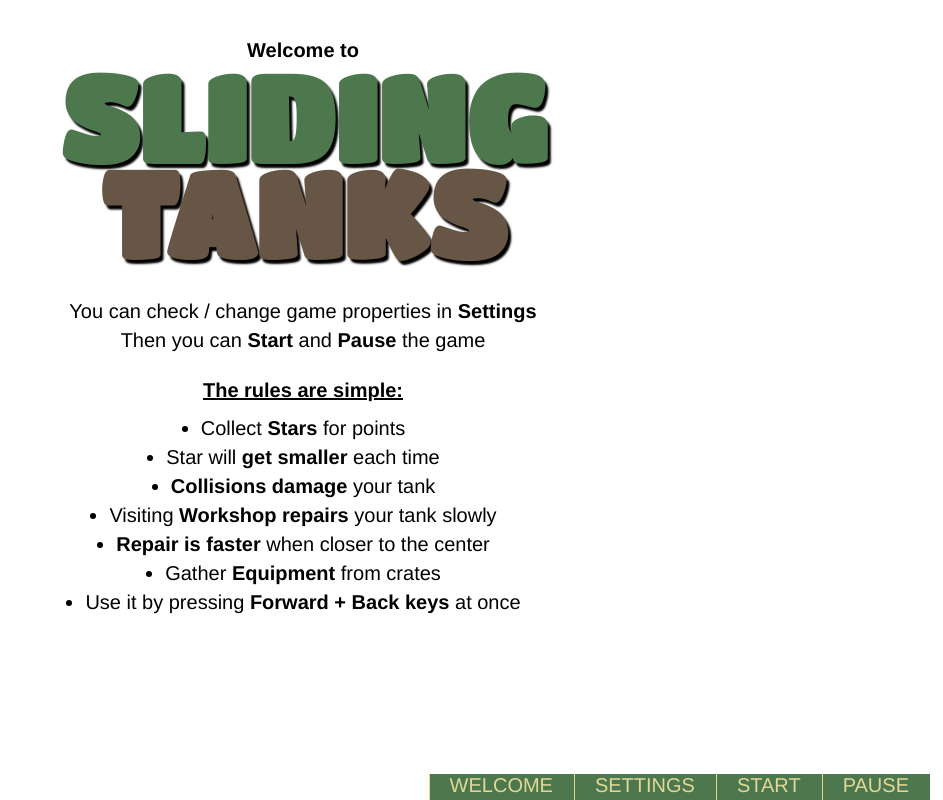
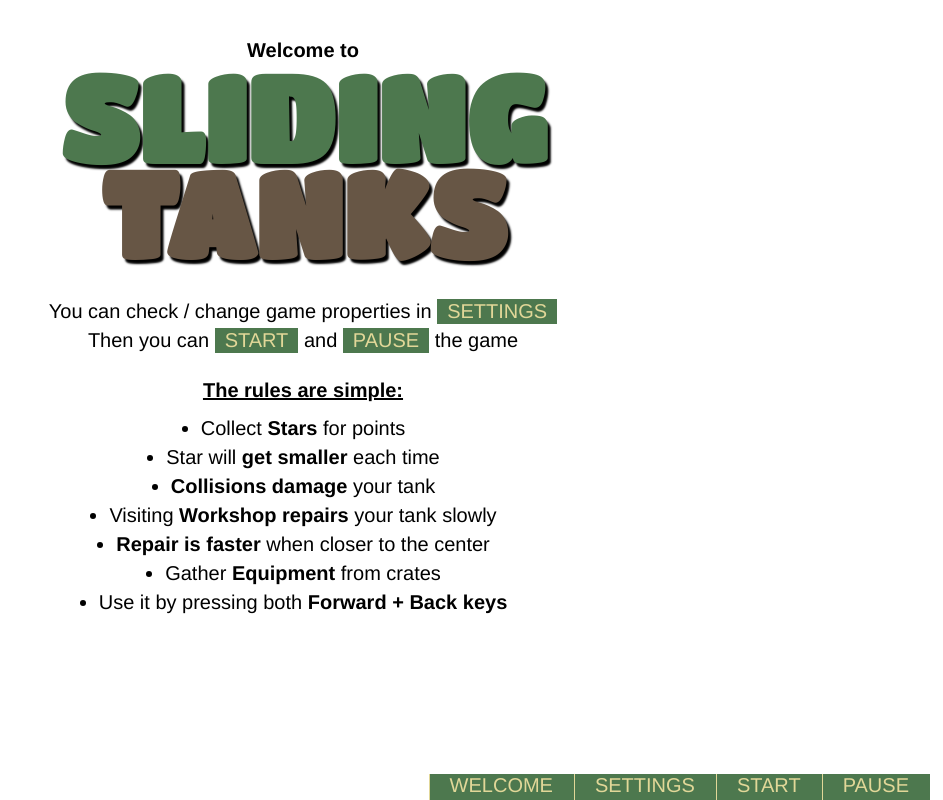
Before and after one commit to MarcinOstaszewski/sliding-tanks, a React (Create React App) app: page / in a window 1280 px wide. Shown: the whole page, without its empty margins (337-1280 px from the left). Built offline with nearby package versions, Linux system fonts and the light colour scheme.

Commit message:
add Settings, Start & Pause buttons on Welcome screen

```diff
--- a/src/components/GameStateView/GameStateView.jsx
+++ b/src/components/GameStateView/GameStateView.jsx
@@ -1,9 +1,10 @@
 import React, { useState } from 'react';
-import { playersData, goalData, bonusData, gameStateActions } from '../../store'
+import { playersData, goalData, bonusData, gameStateActions } from '../../store';
 import { useSelector, useDispatch } from 'react-redux';
 import { Welcome, Settings, GameOver } from './';
 import GameBoard from '../GameBoard/GameBoard';
 import { StyledUl } from './GameStateView.Styled';
+import { gameStates } from '../../helpers';
 
 const GameStateView = () => {
     const dispatch = useDispatch();
@@ -17,8 +18,12 @@ const GameStateView = () => {
 
     let gameStateComponent = null;
 
+    const changeGameState = (type) => {
+        dispatch(gameStateActions.changeGameState(type));
+    }
+
     switch (gameState) {
-        case 'SETTINGS':
+        case gameStates.SETTINGS:
             gameStateComponent = (
                 <Settings
                     playersValues={playersValues}
@@ -26,7 +31,7 @@ const GameStateView = () => {
                 />
             );
             break;
-        case 'GAME_ON':
+        case gameStates.GAME_ON:
             let activePlayersValues = playersValues.map((values, index) => {
                 values.active = activePlayersList[index];
                 return values;
@@ -43,26 +48,24 @@ const GameStateView = () => {
                 />
             );
             break;
-        case 'GAME_PAUSED':
+        case gameStates.GAME_PAUSED:
             gameStateComponent = (<GameOver />);
             break;
         default:
-            gameStateComponent = (<Welcome />);
+            gameStateComponent = (<Welcome
+                changeGameState = { changeGameState }
+            />);
             break;
-    }
-
-    const changeGameState = (type) => {
-        dispatch(gameStateActions.changeGameState(type));
     }
 
     return (
         <div>
             {gameStateComponent}
             <StyledUl>
-                <li onClick={() => changeGameState('WELCOME')}>WELCOME</li>
-                <li onClick={() => changeGameState('SETTINGS')}>SETTINGS</li>
-                <li onClick={() => changeGameState('GAME_ON')}>START</li>
-                <li onClick={() => changeGameState('GAME_PAUSED')}>PAUSE</li>
+                <li onClick={() => changeGameState(gameStates.WELCOME)}>WELCOME</li>
+                <li onClick={() => changeGameState(gameStates.SETTINGS)}>SETTINGS</li>
+                <li onClick={() => changeGameState(gameStates.GAME_ON)}>START</li>
+                <li onClick={() => changeGameState(gameStates.GAME_PAUSED)}>PAUSE</li>
             </StyledUl>
         </div>
     );
--- a/src/components/GameStateView/Welcome.Styled.jsx
+++ b/src/components/GameStateView/Welcome.Styled.jsx
@@ -25,6 +25,17 @@ const WelcomeStyled = styled.div`
     }
     p {
         padding: 3px 0;
+        .menu-link {
+            background-color: ${coloursPalette.primary};
+            color: ${coloursPalette.secondaryLight};
+            cursor: pointer;
+            padding: 1px 10px 2px;
+            text-transform: uppercase;
+            :hover {
+                background-color: ${coloursPalette.primaryLight};
+                transition: .2s;
+            }
+        }
     }
     ul {
         font-family: 'Titan One', cursive;
--- a/src/components/GameStateView/Welcome.jsx
+++ b/src/components/GameStateView/Welcome.jsx
@@ -1,14 +1,21 @@
 import React from 'react';
 import WelcomeStyled from './Welcome.Styled';
+import { gameStates } from '../../helpers';
 
-export default function Welcome() {
+export default function Welcome(props) {
     return (
         <WelcomeStyled>
             <p><strong>Welcome to</strong></p>
             <h1 className="main-title"><span>Sliding</span><br /><span>Tanks</span></h1>
 
-            <p>You can check / change game properties in <strong>Settings</strong></p>
-            <p>Then you can <strong>Start</strong> and <strong>Pause</strong> the game</p>
+            <p>You can check / change game properties in&nbsp;
+                <span className='menu-link' onClick={() => props.changeGameState(gameStates.SETTINGS)}>Settings</span>
+            </p>
+            <p>
+                Then you can&nbsp;
+                <span className='menu-link' onClick={() => props.changeGameState(gameStates.GAME_ON)}>Start</span> and&nbsp;
+                <span className='menu-link' onClick={() => props.changeGameState(gameStates.GAME_PAUSED)}>Pause</span> the game
+            </p>
 
             <h2>The rules are simple:</h2>
             <ul>
@@ -18,7 +25,7 @@ export default function Welcome() {
                 <li><p>Visiting <strong>Workshop repairs</strong> your tank slowly</p></li>
                 <li><p><strong>Repair is faster</strong> when closer to the center</p></li>
                 <li><p>Gather <strong>Equipment</strong> from crates</p></li>
-                <li><p>Use it by pressing <strong>Forward + Back keys</strong> at once</p></li>
+                <li><p>Use it by pressing both <strong>Forward + Back keys</strong></p></li>
             </ul>
 
         </WelcomeStyled>
--- a/src/helpers/index.js
+++ b/src/helpers/index.js
@@ -14,11 +14,16 @@ import {
 } from './helperFunctions';
 
 import {
+    gameStates
+} from './gameStates';
+
+import {
     updatePlayersValues,
 } from './playerHelpers';
 
 export {
     consts,
+    gameStates,
     validateRotationSpeed,
     checkFrwdBackKeysPressed,
     updatePosition,
```
